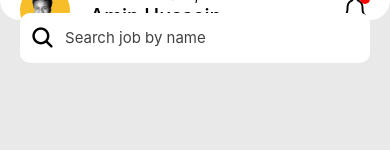
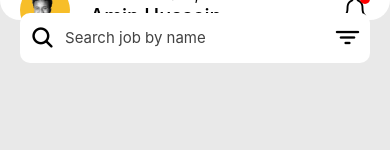
Before and after one commit to mamin11/job-board-app-rn, a React Native app: screen / in a window 390 px wide. Shown: the top 160 px of the page. Built offline with nearby package versions, Linux system fonts and the light colour scheme.

Commit message:
chore: add filter button in search bar

```diff
--- a/App.js
+++ b/App.js
@@ -1,5 +1,5 @@
 import { StatusBar } from 'expo-status-bar';
-import { Button, SafeAreaView, StyleSheet, Text, View, Image, TextInput } from 'react-native';
+import { Button, SafeAreaView, StyleSheet, Text, View, Image, TextInput, TouchableOpacity } from 'react-native';
 import profileImage from './assets/profile.jpg';
 import Icon from 'react-native-vector-icons/Ionicons';
 
@@ -40,6 +40,9 @@ function SearchBar() {
           style={{ marginLeft: 10, flex: 1, fontSize: 15, color: '#424242' }}
           placeholder="Search job by name"
         />
+        <TouchableOpacity onPress={() => alert('hello there')}>
+          <Icon name="filter" size={25} color="#000" />
+        </TouchableOpacity>
       </View>
     </View>
   );
```
